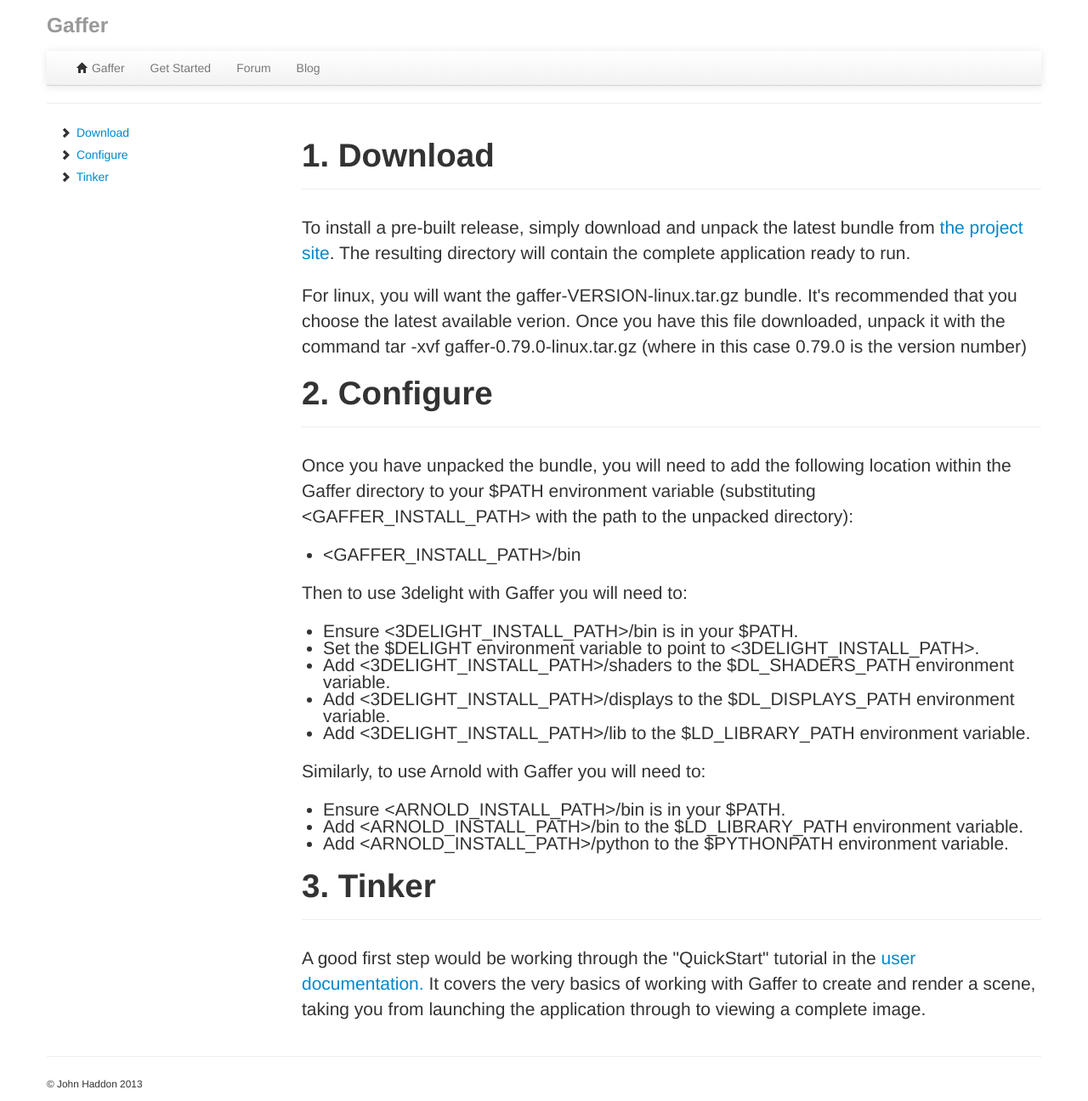
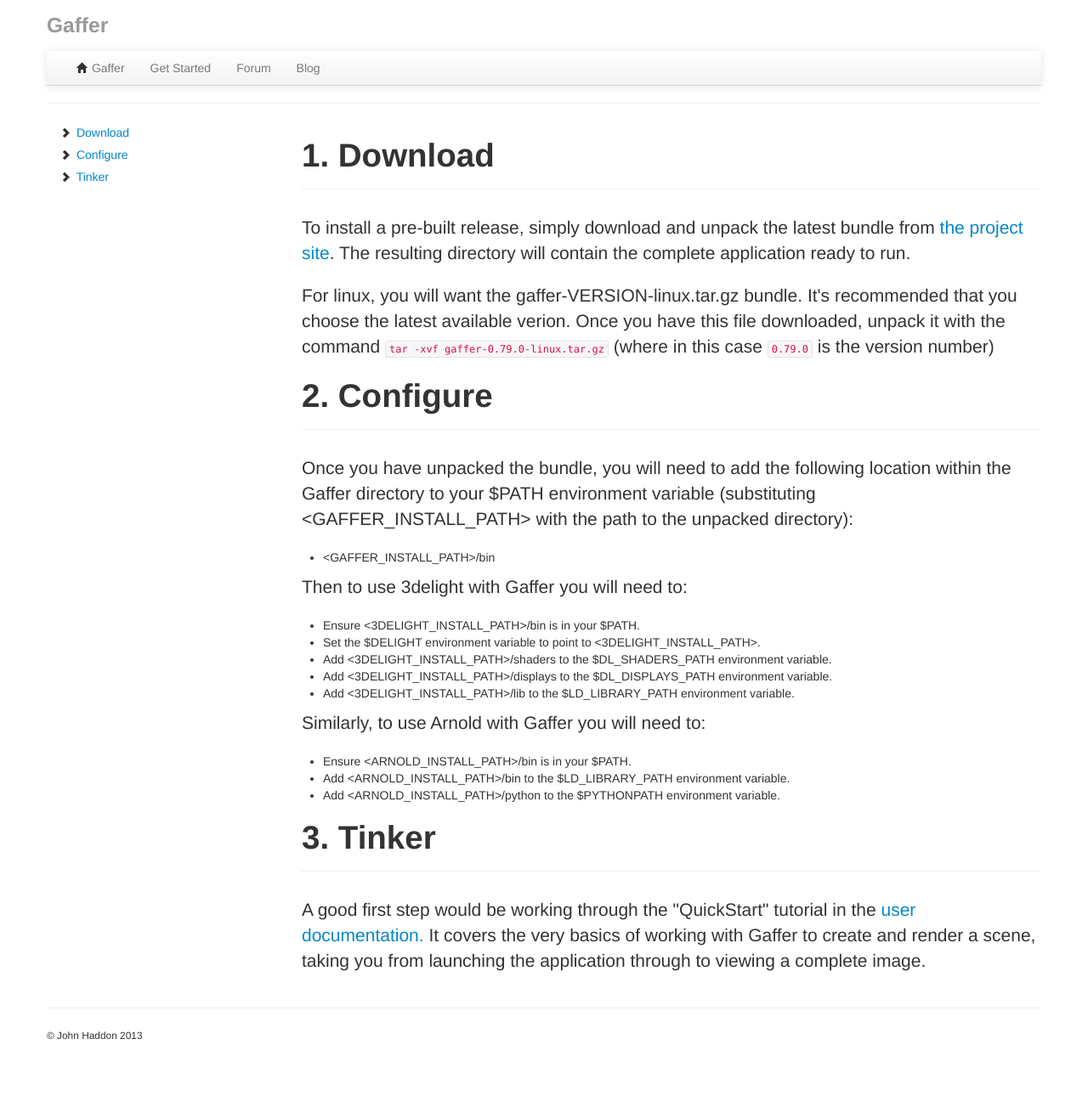
Before and after one commit to GafferHQ/gaffer, a Jekyll site: the page built from getStarted.html, in a window 1280 px wide. Shown: the whole page at 85% size. Built offline with Jekyll 4.4.1, drawn with Linux system fonts in a browser that asks for light colours; after the commit the page ends 1239 px from its top, so only the background shows below that.

Commit message:
trying bootstrap <code> and small size <ul>

```diff
--- a/getStarted.html
+++ b/getStarted.html
@@ -21,7 +21,7 @@
 			<h1>1. Download</h1>
 			</div>
 			<p class="lead">To install a pre-built release, simply download and unpack the latest bundle from <a href=https://github.com/ImageEngine/gaffer/releases>the project site</a>. The resulting directory will contain the complete application ready to run.</p>
-			<p class="lead">For linux, you will want the gaffer-VERSION-linux.tar.gz bundle. It's recommended that you choose the latest available verion. Once you have this file downloaded, unpack it with the command <span class="icode">tar -xvf gaffer-0.79.0-linux.tar.gz</span> (where in this case <span class="icode">0.79.0</span> is the version number)</p>
+			<p class="lead">For linux, you will want the gaffer-VERSION-linux.tar.gz bundle. It's recommended that you choose the latest available verion. Once you have this file downloaded, unpack it with the command <code>tar -xvf gaffer-0.79.0-linux.tar.gz</code> (where in this case <code>0.79.0</code> is the version number)</p>
 		</section>
 
 		<section id="configure">
@@ -29,9 +29,9 @@
 			<h1>2. Configure</h1>
 			</div>
 			<p class="lead">Once you have unpacked the bundle, you will need to add the following location within the Gaffer directory to your $PATH environment variable (substituting <span class="icode">&lt;GAFFER_INSTALL_PATH&gt;</span> with the path to the unpacked directory):</p>
-			<ul class="lead"><li><span class="icode">&lt;GAFFER_INSTALL_PATH&gt;/bin</span></li></ul>
+			<ul><li><span class="icode">&lt;GAFFER_INSTALL_PATH&gt;/bin</span></li></ul>
 			<p class="lead"> Then to use 3delight with Gaffer you will need to:</p>
-			<ul class="lead">
+			<ul>
 			<li>Ensure <span class="icode">&lt;3DELIGHT_INSTALL_PATH&gt;/bin</span> is in your $PATH.</li>
 			<li>Set the $DELIGHT environment variable to point to <span class="icode">&lt;3DELIGHT_INSTALL_PATH&gt;</span>.</li>
 			<li>Add <span class="icode">&lt;3DELIGHT_INSTALL_PATH&gt;/shaders</span> to the $DL_SHADERS_PATH environment variable.</li>
@@ -39,7 +39,7 @@
 			<li>Add <span class="icode">&lt;3DELIGHT_INSTALL_PATH&gt;/lib</span> to the $LD_LIBRARY_PATH environment variable.</li>
 			</ul>
 			<p class="lead">Similarly, to use Arnold with Gaffer you will need to:</p>
-			<ul class="lead">
+			<ul>
 			<li>Ensure <span class="icode">&lt;ARNOLD_INSTALL_PATH&gt;/bin</span> is in your $PATH.</li>
 			<li>Add <span class="icode">&lt;ARNOLD_INSTALL_PATH&gt;/bin</span> to the $LD_LIBRARY_PATH environment variable.</li>
 			<li>Add <span class="icode">&lt;ARNOLD_INSTALL_PATH&gt;/python</span> to the $PYTHONPATH environment variable.</li>
```
